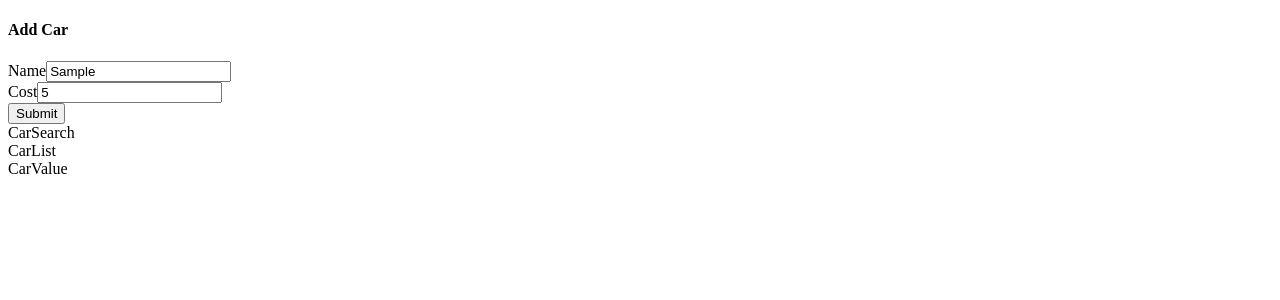
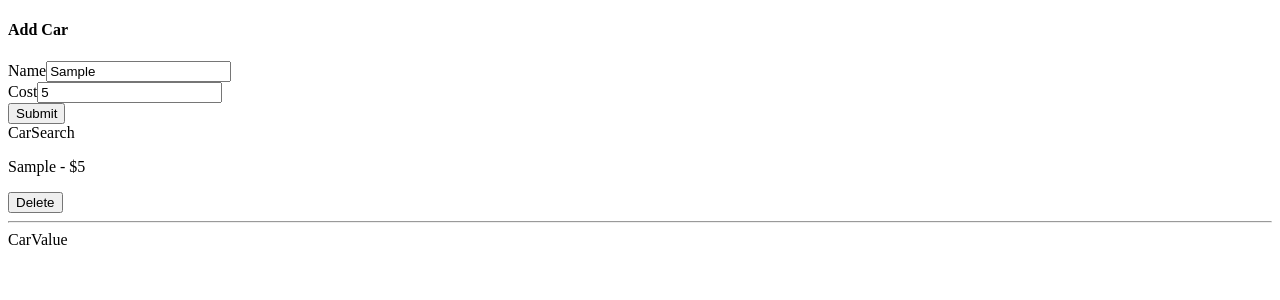
Before and after one commit to akashkriplani/cars, a React (Create React App) app: page / in a window 1280 px wide. Both pictures are taken after typing "Sample", "5" into the empty fields and a click on the button "Submit". Shown: the top 300 px of the page. Built offline with nearby package versions, Linux system fonts and the light colour scheme.

Commit message:
Show the car list

```diff
--- a/src/components/CarList.js
+++ b/src/components/CarList.js
@@ -1,5 +1,29 @@
+import { useSelector } from 'react-redux';
+
 function CarList() {
-  return <div>CarList</div>;
+  const cars = useSelector((state) => state.cars.data);
+
+  const handleCarDelete = (car) => {};
+
+  const renderedCars = cars.map((car) => {
+    return (
+      <div key={car.id} className="panel">
+        <p>
+          {car.name} - ${car.cost}
+        </p>
+        <button className="button is-danger" onClick={() => handleCarDelete(car)}>
+          Delete
+        </button>
+      </div>
+    );
+  });
+
+  return (
+    <div className="car-list">
+      {renderedCars}
+      <hr />
+    </div>
+  );
 }
 
 export default CarList;
--- a/src/store/slices/carsSlice.js
+++ b/src/store/slices/carsSlice.js
@@ -4,7 +4,7 @@
   name: 'cars',
   initialState: {
     searchTerm: '',
-    cars: []
+    data: []
   },
   reducers: {
     changeSearchTerm(state, action) {
@@ -13,7 +13,7 @@
     addCar(state, action) {
       // Assumption:
       // action.paylod === { name: 'abc', cost: 100 }
-      state.cars.push({
+      state.data.push({
         name: action.payload.name,
         cost: action.payload.cost,
         id: nanoid()
@@ -22,8 +22,8 @@
     removeCar(state, action) {
       // Assumption:
       // action.payload ==== The id of the car to be removed.
-      const updated = state.cars.filter((car) => car.id !== action.payload);
-      state.cars = updated;
+      const updated = state.data.filter((car) => car.id !== action.payload);
+      state.data = updated;
     }
   }
 });
```
